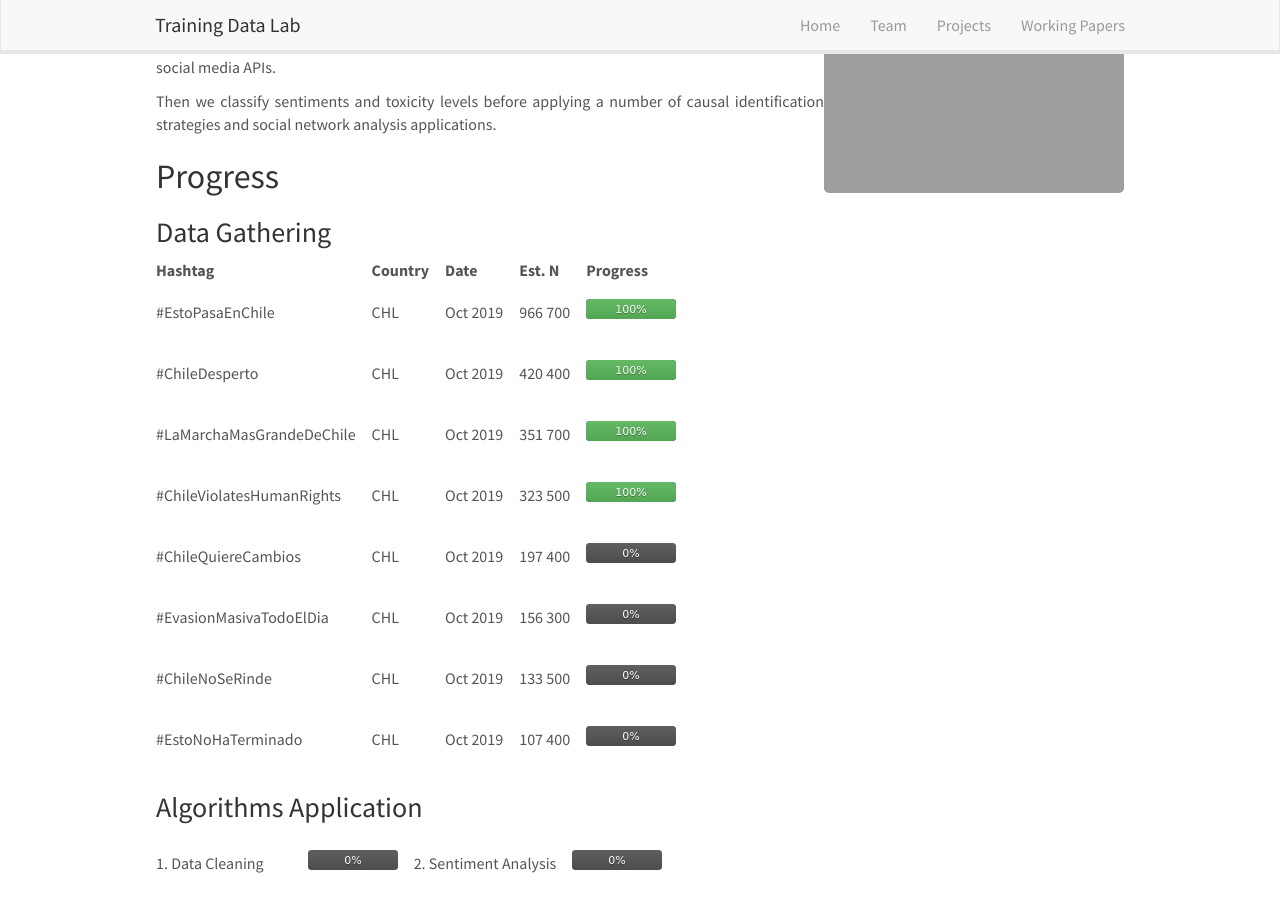
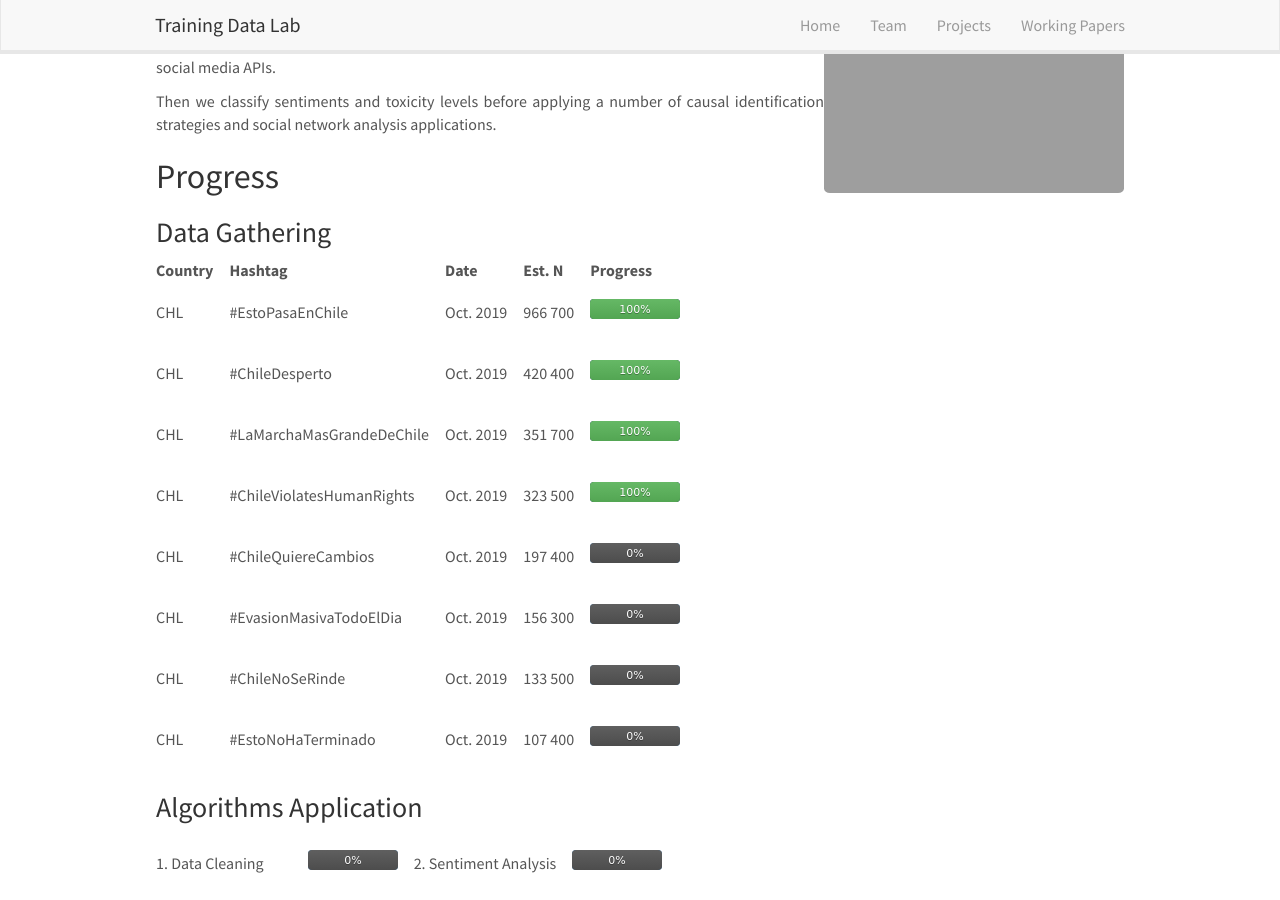
Before and after one commit to training-datalab/old-training-datalab.com, a Jekyll site: the page built from _pages/digital-activism-protests-and-incivility.md, in a window 1280 px wide and 900 px high, scrolled down 303 px. Built offline with Jekyll 4.4.1, drawn with Linux system fonts in a browser that asks for light colours; nearby versions of some CDN libraries.

Commit message:
Update digital-activism-protests-and-incivility.md

```diff
--- a/_pages/digital-activism-protests-and-incivility.md
+++ b/_pages/digital-activism-protests-and-incivility.md
@@ -24,16 +24,16 @@
 
 ### Data Gathering
 
-| Hashtag | &nbsp;&nbsp;&nbsp;&nbsp;&nbsp; | Country | &nbsp;&nbsp;&nbsp;&nbsp;&nbsp; | Date | &nbsp;&nbsp;&nbsp;&nbsp;&nbsp; | Est. N | &nbsp;&nbsp;&nbsp;&nbsp;&nbsp; | Progress |
+| Country | &nbsp;&nbsp;&nbsp;&nbsp;&nbsp; | Hashtag | &nbsp;&nbsp;&nbsp;&nbsp;&nbsp; | Date | &nbsp;&nbsp;&nbsp;&nbsp;&nbsp; | Est. N | &nbsp;&nbsp;&nbsp;&nbsp;&nbsp; | Progress |
 |---|---|---|---|---|---|---|---|---|
-| #EstoPasaEnChile | &nbsp;&nbsp;&nbsp;&nbsp;&nbsp; | CHL | &nbsp;&nbsp;&nbsp;&nbsp;&nbsp; | Oct 2019 | &nbsp;&nbsp;&nbsp;&nbsp;&nbsp; | 966 700 | &nbsp;&nbsp;&nbsp;&nbsp;&nbsp; | ![100%]({{ site.url }}{{ site.baseurl }}/badges/progress_bar/100.svg) |
-| #ChileDesperto | &nbsp;&nbsp;&nbsp;&nbsp;&nbsp; | CHL | &nbsp;&nbsp;&nbsp;&nbsp;&nbsp; | Oct 2019 | &nbsp;&nbsp;&nbsp;&nbsp;&nbsp; | 420 400 | &nbsp;&nbsp;&nbsp;&nbsp;&nbsp; | ![100%]({{ site.url }}{{ site.baseurl }}/badges/progress_bar/100.svg) |
-| #LaMarchaMasGrandeDeChile | &nbsp;&nbsp;&nbsp;&nbsp;&nbsp; | CHL | &nbsp;&nbsp;&nbsp;&nbsp;&nbsp; | Oct 2019 | &nbsp;&nbsp;&nbsp;&nbsp;&nbsp; | 351 700 | &nbsp;&nbsp;&nbsp;&nbsp;&nbsp; | ![100%]({{ site.url }}{{ site.baseurl }}/badges/progress_bar/100.svg) |
-| #ChileViolatesHumanRights | &nbsp;&nbsp;&nbsp;&nbsp;&nbsp; | CHL | &nbsp;&nbsp;&nbsp;&nbsp;&nbsp; | Oct 2019 | &nbsp;&nbsp;&nbsp;&nbsp;&nbsp; | 323 500 | &nbsp;&nbsp;&nbsp;&nbsp;&nbsp; | ![100%]({{ site.url }}{{ site.baseurl }}/badges/progress_bar/100.svg) |
-| #ChileQuiereCambios | &nbsp;&nbsp;&nbsp;&nbsp;&nbsp; | CHL | &nbsp;&nbsp;&nbsp;&nbsp;&nbsp; | Oct 2019 | &nbsp;&nbsp;&nbsp;&nbsp;&nbsp; | 197 400 | &nbsp;&nbsp;&nbsp;&nbsp;&nbsp; | ![0%]({{ site.url }}{{ site.baseurl }}/badges/progress_bar/0.svg) |
-| #EvasionMasivaTodoElDia | &nbsp;&nbsp;&nbsp;&nbsp;&nbsp; | CHL | &nbsp;&nbsp;&nbsp;&nbsp;&nbsp; | Oct 2019 | &nbsp;&nbsp;&nbsp;&nbsp;&nbsp; | 156 300 | &nbsp;&nbsp;&nbsp;&nbsp;&nbsp; | ![0%]({{ site.url }}{{ site.baseurl }}/badges/progress_bar/0.svg) |
-| #ChileNoSeRinde | &nbsp;&nbsp;&nbsp;&nbsp;&nbsp; | CHL | &nbsp;&nbsp;&nbsp;&nbsp;&nbsp; | Oct 2019 | &nbsp;&nbsp;&nbsp;&nbsp;&nbsp; | 133 500 | &nbsp;&nbsp;&nbsp;&nbsp;&nbsp; | ![0%]({{ site.url }}{{ site.baseurl }}/badges/progress_bar/0.svg) |
-| #EstoNoHaTerminado | &nbsp;&nbsp;&nbsp;&nbsp;&nbsp; | CHL | &nbsp;&nbsp;&nbsp;&nbsp;&nbsp; | Oct 2019 | &nbsp;&nbsp;&nbsp;&nbsp;&nbsp; | 107 400 | &nbsp;&nbsp;&nbsp;&nbsp;&nbsp; | ![0%]({{ site.url }}{{ site.baseurl }}/badges/progress_bar/0.svg) |
+| CHL | &nbsp;&nbsp;&nbsp;&nbsp;&nbsp; | #EstoPasaEnChile | &nbsp;&nbsp;&nbsp;&nbsp;&nbsp; | Oct. 2019 | &nbsp;&nbsp;&nbsp;&nbsp;&nbsp; | 966 700 | &nbsp;&nbsp;&nbsp;&nbsp;&nbsp; | ![100%]({{ site.url }}{{ site.baseurl }}/badges/progress_bar/100.svg) |
+| CHL | &nbsp;&nbsp;&nbsp;&nbsp;&nbsp; | #ChileDesperto | &nbsp;&nbsp;&nbsp;&nbsp;&nbsp; | Oct. 2019 | &nbsp;&nbsp;&nbsp;&nbsp;&nbsp; | 420 400 | &nbsp;&nbsp;&nbsp;&nbsp;&nbsp; | ![100%]({{ site.url }}{{ site.baseurl }}/badges/progress_bar/100.svg) |
+| CHL | &nbsp;&nbsp;&nbsp;&nbsp;&nbsp; | #LaMarchaMasGrandeDeChile | &nbsp;&nbsp;&nbsp;&nbsp;&nbsp; | Oct. 2019 | &nbsp;&nbsp;&nbsp;&nbsp;&nbsp; | 351 700 | &nbsp;&nbsp;&nbsp;&nbsp;&nbsp; | ![100%]({{ site.url }}{{ site.baseurl }}/badges/progress_bar/100.svg) |
+| CHL | &nbsp;&nbsp;&nbsp;&nbsp;&nbsp; | #ChileViolatesHumanRights | &nbsp;&nbsp;&nbsp;&nbsp;&nbsp; | Oct. 2019 | &nbsp;&nbsp;&nbsp;&nbsp;&nbsp; | 323 500 | &nbsp;&nbsp;&nbsp;&nbsp;&nbsp; | ![100%]({{ site.url }}{{ site.baseurl }}/badges/progress_bar/100.svg) |
+| CHL | &nbsp;&nbsp;&nbsp;&nbsp;&nbsp; | #ChileQuiereCambios | &nbsp;&nbsp;&nbsp;&nbsp;&nbsp; | Oct. 2019 | &nbsp;&nbsp;&nbsp;&nbsp;&nbsp; | 197 400 | &nbsp;&nbsp;&nbsp;&nbsp;&nbsp; | ![0%]({{ site.url }}{{ site.baseurl }}/badges/progress_bar/0.svg) |
+| CHL | &nbsp;&nbsp;&nbsp;&nbsp;&nbsp; | #EvasionMasivaTodoElDia | &nbsp;&nbsp;&nbsp;&nbsp;&nbsp; | Oct. 2019 | &nbsp;&nbsp;&nbsp;&nbsp;&nbsp; | 156 300 | &nbsp;&nbsp;&nbsp;&nbsp;&nbsp; | ![0%]({{ site.url }}{{ site.baseurl }}/badges/progress_bar/0.svg) |
+| CHL | &nbsp;&nbsp;&nbsp;&nbsp;&nbsp; | #ChileNoSeRinde | &nbsp;&nbsp;&nbsp;&nbsp;&nbsp; | Oct. 2019 | &nbsp;&nbsp;&nbsp;&nbsp;&nbsp; | 133 500 | &nbsp;&nbsp;&nbsp;&nbsp;&nbsp; | ![0%]({{ site.url }}{{ site.baseurl }}/badges/progress_bar/0.svg) |
+| CHL | &nbsp;&nbsp;&nbsp;&nbsp;&nbsp; | #EstoNoHaTerminado | &nbsp;&nbsp;&nbsp;&nbsp;&nbsp; | Oct. 2019 | &nbsp;&nbsp;&nbsp;&nbsp;&nbsp; | 107 400 | &nbsp;&nbsp;&nbsp;&nbsp;&nbsp; | ![0%]({{ site.url }}{{ site.baseurl }}/badges/progress_bar/0.svg) |
 
 ### Algorithms Application
 
```
